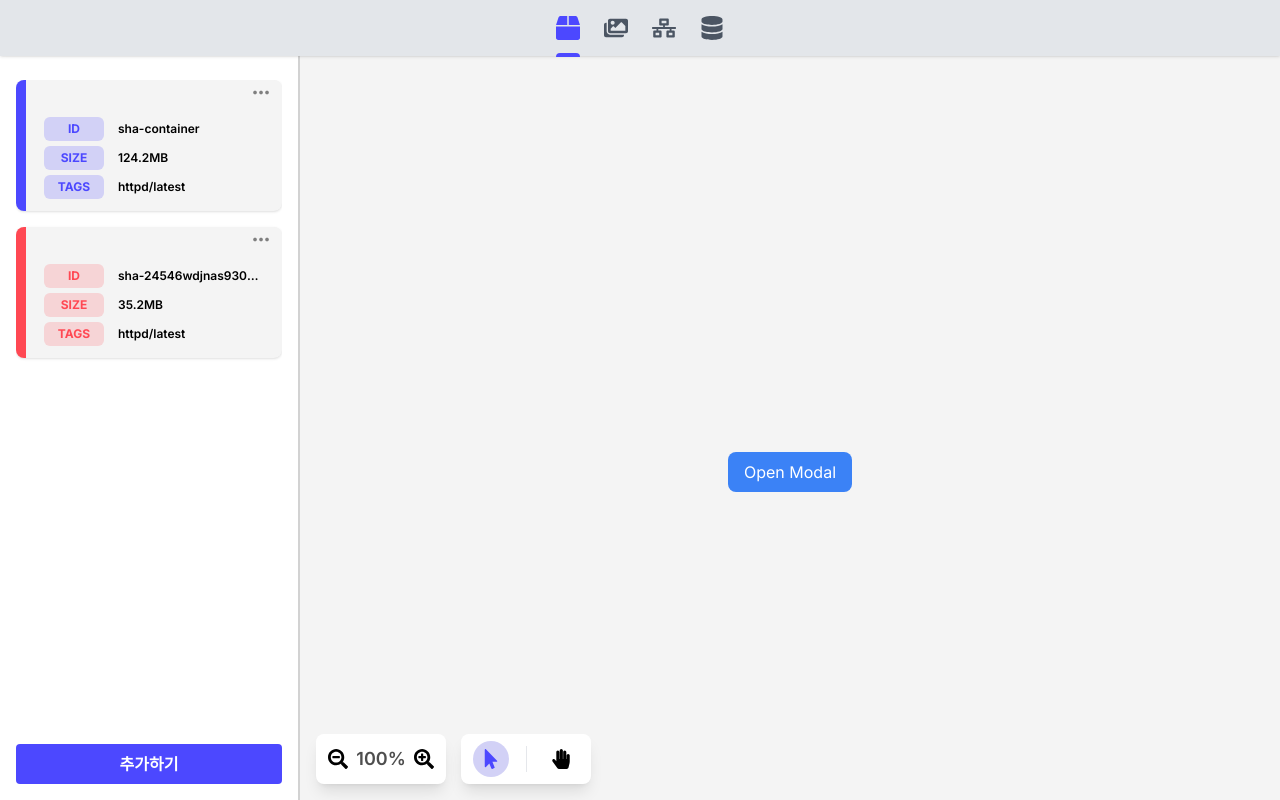
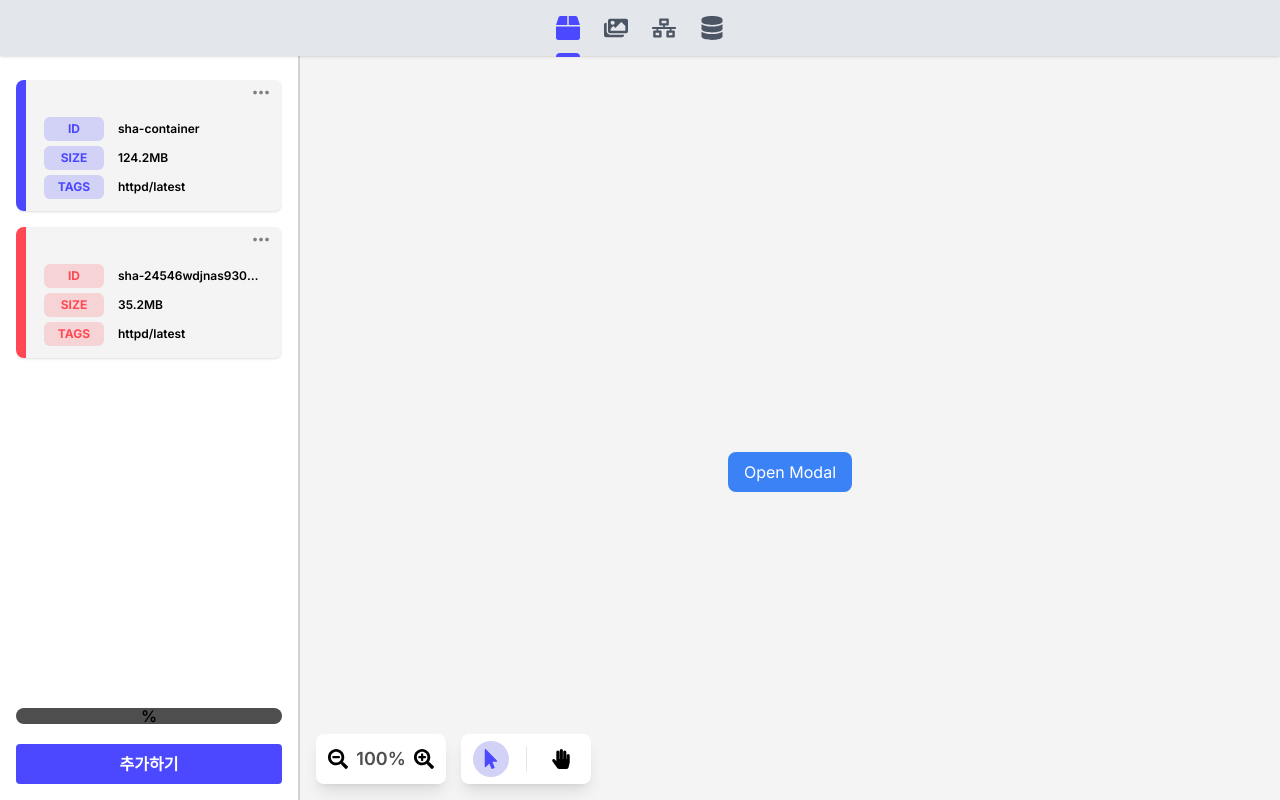
Before and after one commit to yeoniii20/goraebab_web, a Next.js app: page / in a window 1280 px wide. Built offline with nearby package versions, Linux system fonts and the light colour scheme.

Commit message:
feat: add progressBar

```diff
--- a/src/components/layout/sideBar.tsx
+++ b/src/components/layout/sideBar.tsx
@@ -1,11 +1,12 @@
 import React from 'react';
-import { Button, Card } from '@/components';
+import { Button, Card, ProgressBar } from '@/components';
 
 interface SidebarProps {
   data: any[];
+  progress: number;
 }
 
-const Sidebar = ({ data }: SidebarProps) => {
+const Sidebar = ({ data, progress }: SidebarProps) => {
   return (
     <div className="fixed top-0 left-0 w-[300px] h-full flex flex-col bg-white p-4 border-r-2 border-grey_2 pt-20">
       <div className="flex-grow overflow-y-auto scrollbar-hide">
@@ -20,6 +21,7 @@ const Sidebar = ({ data }: SidebarProps) => {
         ))}
       </div>
       <div className="flex-shrink-0">
+        <ProgressBar progress={progress} />
         <Button title={'추가하기'} />
       </div>
     </div>
```
